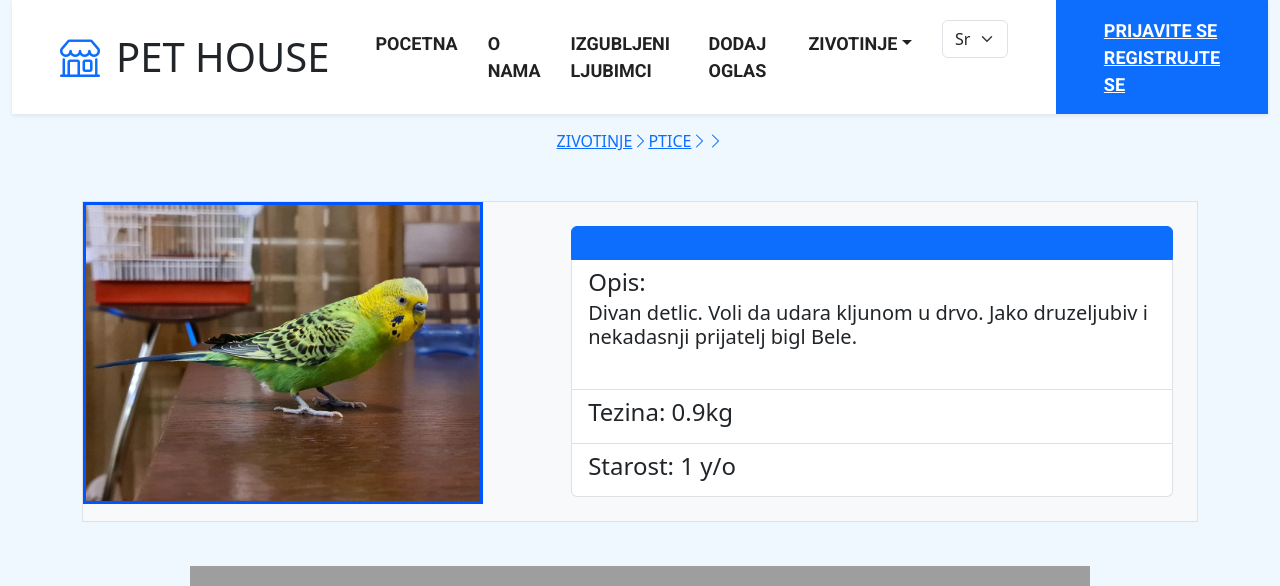
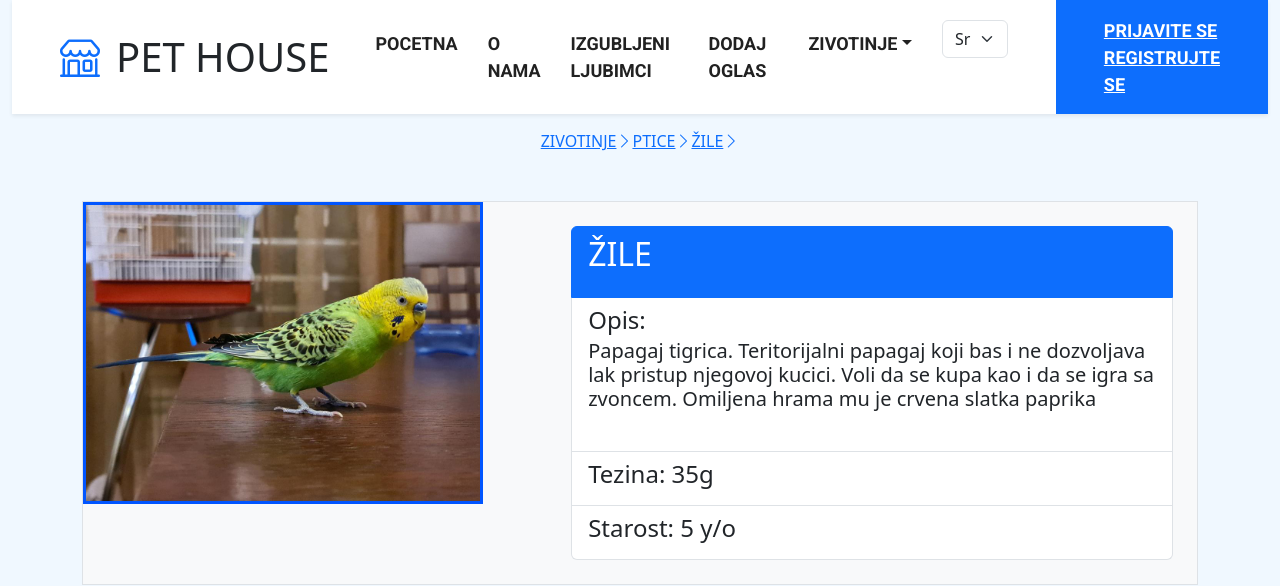
Before and after one commit to RixRasa/Animal-Shelter, a Vue app in the folder myapp/: page /animal/1 in a window 1280 px wide. Shown: the top 586 px of the page. Built offline with nearby package versions, Linux system fonts and the light colour scheme; grey boxes are pictures that could not be loaded.

Commit message:
fized email

```diff
--- a/myapp/src/data/animals.js
+++ b/myapp/src/data/animals.js
@@ -1,17 +1,16 @@
 let animals = [
 
   {
-      //ovaj je tvoj raso, kad napises sve kopiraj to u birds.js takodje, to treba za preview
     id: 1,
     type: 1,
-      nameS: "",
-      nameE: "",
+    nameS: "Žile",
+    nameE: "Žile",
     descriptionS:
-        "Divan detlic. Voli da udara kljunom u drvo. Jako druzeljubiv i nekadasnji prijatelj bigl Bele.",
+      "Papagaj tigrica. Teritorijalni papagaj koji bas i ne dozvoljava lak pristup njegovoj kucici. Voli da se kupa kao i da se igra sa zvoncem. Omiljena hrama mu je crvena slatka paprika",
     descriptionE:
-        "Wonderful woodpecker. Loves to hit wood with his beak. Very friendly and ex-friends with Beagle Bella",
-      weight: "0.9kg",
-      age: "1",
+      "Budgie Parrot. A territorial parrot who does not allow easy access to his house. He likes to bathe and play with bell. His favorite meal is red sweet pepper.",
+    weight: "35g",
+    age: "5",
     image_path: "/images/bird1.jpg",
     video_path: "https://www.youtube.com/embed/ewptevBIqNk"
   },
--- a/myapp/src/data/birds.js
+++ b/myapp/src/data/birds.js
@@ -1,7 +1,6 @@
 let birds = [
 
   {
-    //ovaj je tvoj raso, kad napises sve kopiraj to u birds.js takodje(ili u animals.js gde god si prvo usao)
     id: 1,
     type: 1,
     nameS: "Žile",
--- a/myapp/src/views/MojNalogView.vue
+++ b/myapp/src/views/MojNalogView.vue
@@ -110,9 +110,7 @@ export default{
         this.allUsers = JSON.parse(localStorage.getItem('allUsers'));
 
 
-        this.user = this.allUsers.find(user => user.username=username)
-        alert(this.user.username);
-        alert(this.user.email);
+        this.user = this.allUsers.find(user => user.username==username)
 
 
         this.allOglasi = JSON.parse(localStorage.getItem('allOglasi'));
```
Lines whose indentation alone changed are shown as unchanged.
